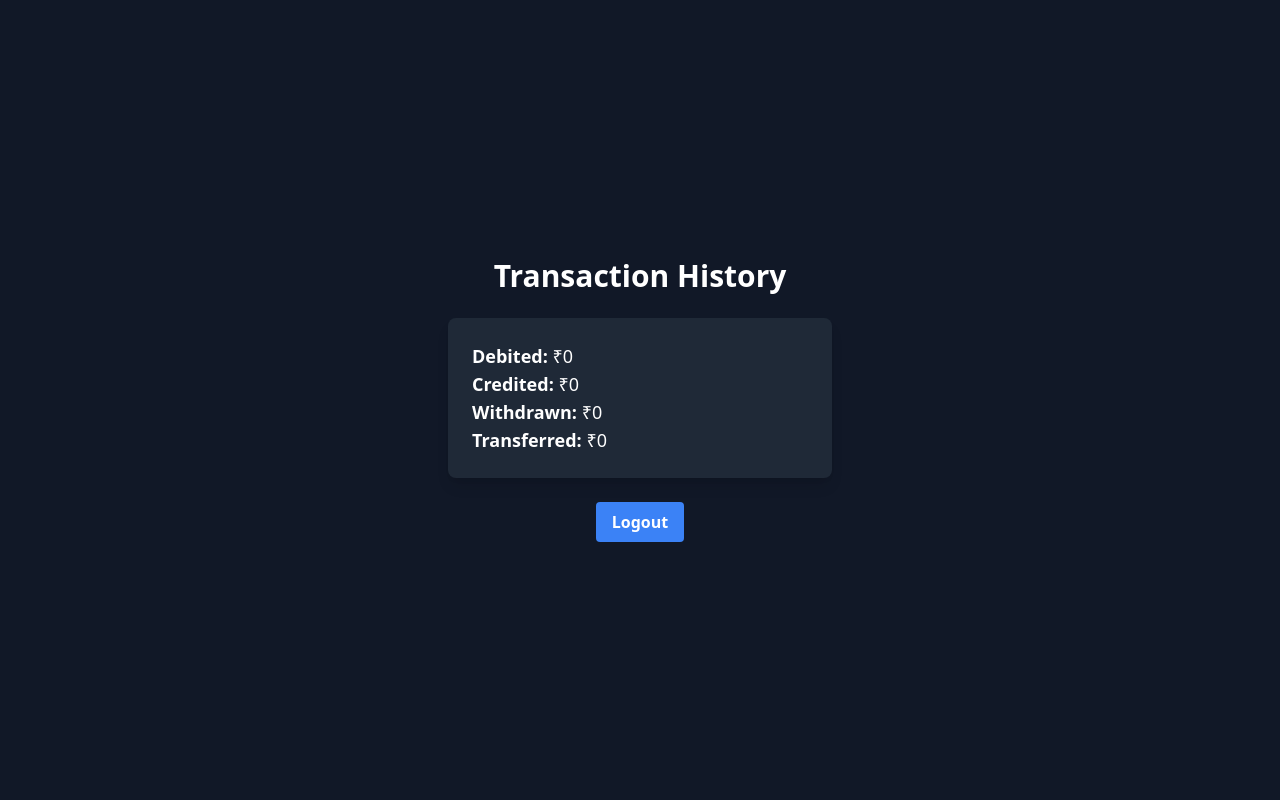
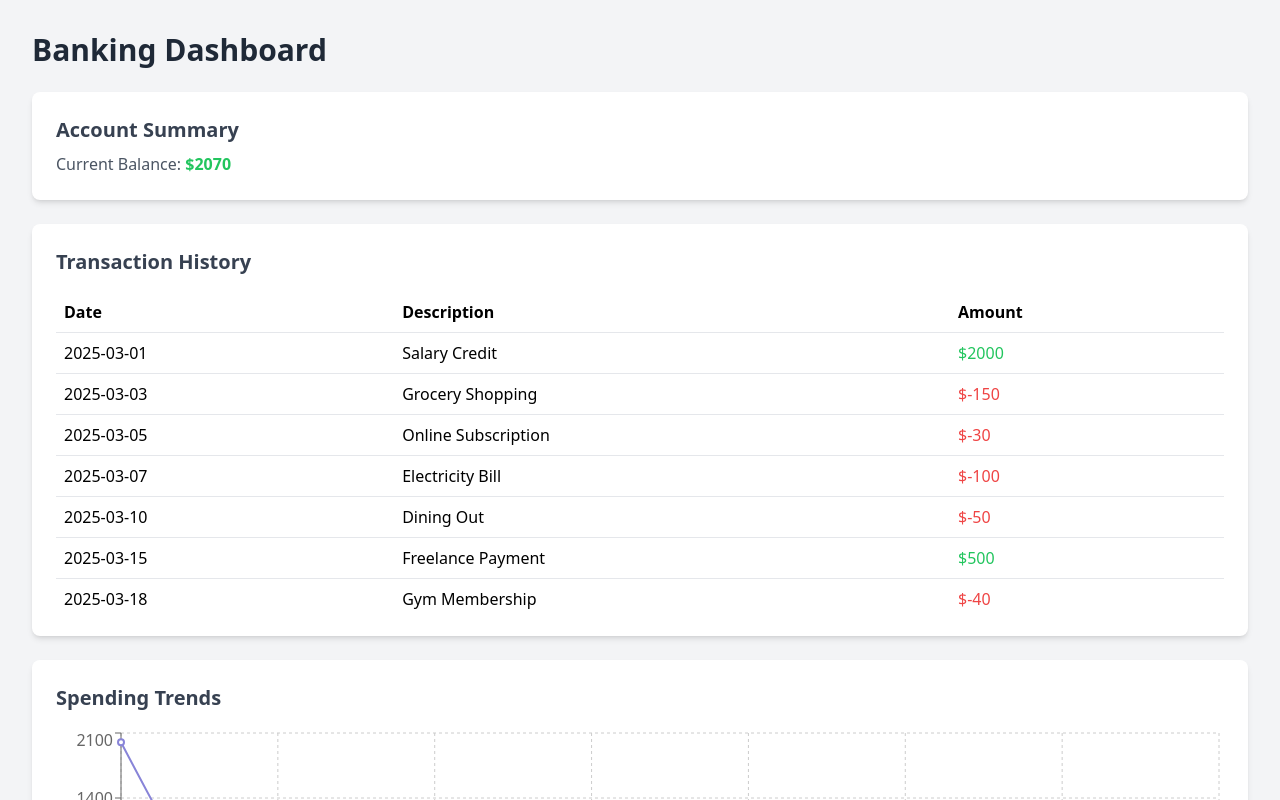
Before and after one commit to Afreed007/static-banking-site, a React (Create React App) app: page /dashboard in a window 1280 px wide. Shown: the top 800 px of the page. Built offline with nearby package versions, Linux system fonts and the light colour scheme; no server answers.

Commit message:
halfwayfinal check

```diff
--- a/package.json
+++ b/package.json
@@ -8,7 +8,9 @@
     "@testing-library/user-event": "^13.5.0",
     "react": "^18.3.1",
     "react-dom": "^18.3.1",
+    "react-router-dom": "^7.3.0",
     "react-scripts": "5.0.1",
+    "recharts": "^2.15.1",
     "static-bank-site": "file:",
     "web-vitals": "^2.1.4"
   },
--- a/src/components/Dashboard.jsx
+++ b/src/components/Dashboard.jsx
@@ -1,29 +1,73 @@
-import React from "react";
-import { useLocation, useNavigate } from "react-router-dom";
+import React, { useState, useEffect } from "react";
+import { LineChart, Line, XAxis, YAxis, CartesianGrid, Tooltip, ResponsiveContainer } from "recharts";
+
+const transactions = [
+  { date: "2025-03-01", description: "Salary Credit", amount: 2000 },
+  { date: "2025-03-03", description: "Grocery Shopping", amount: -150 },
+  { date: "2025-03-05", description: "Online Subscription", amount: -30 },
+  { date: "2025-03-07", description: "Electricity Bill", amount: -100 },
+  { date: "2025-03-10", description: "Dining Out", amount: -50 },
+  { date: "2025-03-15", description: "Freelance Payment", amount: 500 },
+  { date: "2025-03-18", description: "Gym Membership", amount: -40 },
+  { date: "2025-03-20", description: "Internet Bill", amount: -60 },
+];
 
 const Dashboard = () => {
-  const location = useLocation();
-  const navigate = useNavigate();
+  const [balance, setBalance] = useState(0);
 
-  const transactions = location.state?.transactions || {};
+  useEffect(() => {
+    const totalBalance = transactions.reduce((acc, txn) => acc + txn.amount, 0);
+    setBalance(totalBalance);
+  }, []);
 
   return (
-    <div className="min-h-screen flex flex-col items-center justify-center bg-gray-900 text-white">
-      <h1 className="text-3xl font-bold mb-6">Transaction History</h1>
+    <div className="p-8 bg-gray-100 min-h-screen">
+      <h1 className="text-3xl font-bold text-gray-800 mb-6">Banking Dashboard</h1>
 
-      <div className="bg-gray-800 p-6 rounded-lg shadow-lg w-96">
-        <p className="text-lg"><strong>Debited:</strong> ₹{transactions.debited || "0"}</p>
-        <p className="text-lg"><strong>Credited:</strong> ₹{transactions.credited || "0"}</p>
-        <p className="text-lg"><strong>Withdrawn:</strong> ₹{transactions.withdrawn || "0"}</p>
-        <p className="text-lg"><strong>Transferred:</strong> ₹{transactions.transferred || "0"}</p>
+      {/* Account Summary */}
+      <div className="bg-white p-6 rounded-lg shadow-md mb-6">
+        <h2 className="text-xl font-semibold text-gray-700">Account Summary</h2>
+        <p className="text-gray-600 mt-2">Current Balance: <span className="text-green-500 font-bold">${balance}</span></p>
       </div>
 
-      <button
-        className="mt-6 bg-blue-500 hover:bg-blue-700 text-white font-bold py-2 px-4 rounded"
-        onClick={() => navigate("/")}
-      >
-        Logout
-      </button>
+      {/* Transaction History */}
+      <div className="bg-white p-6 rounded-lg shadow-md mb-6">
+        <h2 className="text-xl font-semibold text-gray-700 mb-4">Transaction History</h2>
+        <div className="overflow-auto max-h-80">
+          <table className="w-full text-left border-collapse">
+            <thead>
+              <tr>
+                <th className="p-2 border-b">Date</th>
+                <th className="p-2 border-b">Description</th>
+                <th className="p-2 border-b">Amount</th>
+              </tr>
+            </thead>
+            <tbody>
+              {transactions.map((txn, index) => (
+                <tr key={index} className="border-b">
+                  <td className="p-2">{txn.date}</td>
+                  <td className="p-2">{txn.description}</td>
+                  <td className={`p-2 ${txn.amount > 0 ? 'text-green-500' : 'text-red-500'}`}>${txn.amount}</td>
+                </tr>
+              ))}
+            </tbody>
+          </table>
+        </div>
+      </div>
+
+      {/* Spending Analytics */}
+      <div className="bg-white p-6 rounded-lg shadow-md">
+        <h2 className="text-xl font-semibold text-gray-700 mb-4">Spending Trends</h2>
+        <ResponsiveContainer width="100%" height={300}>
+          <LineChart data={transactions}>
+            <CartesianGrid strokeDasharray="3 3" />
+            <XAxis dataKey="date" />
+            <YAxis />
+            <Tooltip />
+            <Line type="monotone" dataKey="amount" stroke="#8884d8" strokeWidth={2} />
+          </LineChart>
+        </ResponsiveContainer>
+      </div>
     </div>
   );
 };
--- a/src/constants/index.js
+++ b/src/constants/index.js
@@ -195,3 +195,27 @@ export const clients = [
     logo: dropbox,
   },
 ];
+
+export const users = {
+  "1001": {
+    accountNumber: "1001",
+    debitPin: "1234",
+    email: "john@example.com",
+    password: "securepass",
+    transactions: [
+      { date: "2025-03-10", description: "Groceries", amount: -50 },
+      { date: "2025-03-12", description: "Salary", amount: 1000 },
+      { date: "2025-03-14", description: "Online Shopping", amount: -100 },
+    ],
+  },
+  "1002": {
+    accountNumber: "1002",
+    debitPin: "5678",
+    email: "alice@example.com",
+    password: "mypassword",
+    transactions: [
+      { date: "2025-03-09", description: "Electricity Bill", amount: -120 },
+      { date: "2025-03-11", description: "Salary", amount: 2000 },
+    ],
+  },
+};
```
Also changed, not shown: public/manifest.json (added), 1 other file (tests, documents, lock files or other folders).
